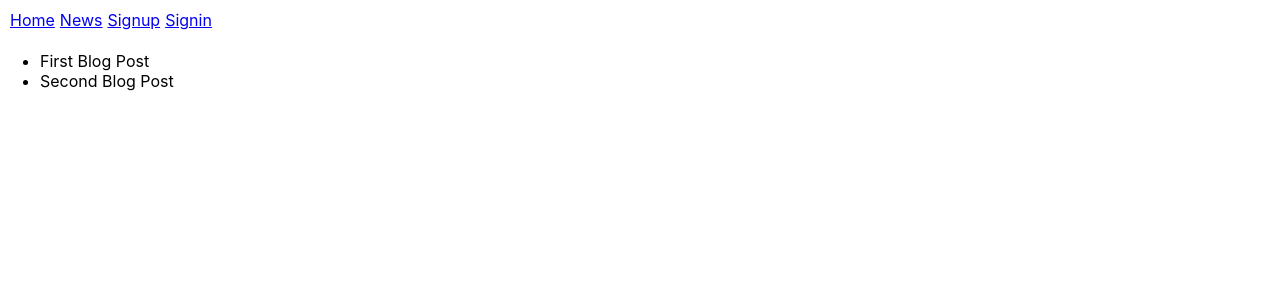
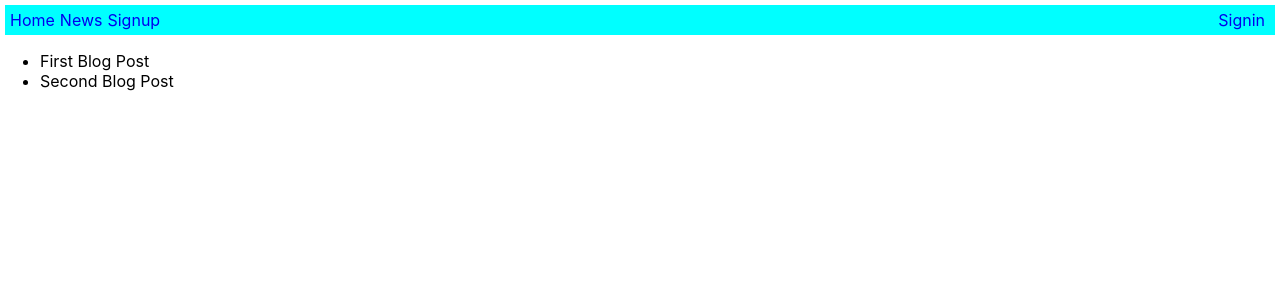
Before and after one commit to deepakkumaravelu/React-Blog-portal, a React (Create React App) app in the folder blogapp/: page / in a window 1280 px wide. Shown: the top 300 px of the page. Built offline with nearby package versions, Linux system fonts and the light colour scheme.

Commit message:
some css added to navbar

```diff
--- a/blogapp/src/App.css
+++ b/blogapp/src/App.css
@@ -1,9 +1,21 @@
+
 .nav{
+    position: sticky;
+    top: 0;
     list-style-type: none;
     margin:5px;
     padding:5px;
+    background-color:aqua;
+
 }
 .nav li{
     display: inline;
     margin-right: 5px;
+
 }
+.float{
+    float: right;
+}
+.nav li a{
+    text-decoration: none;
+}
--- a/blogapp/src/components/NavBar.jsx
+++ b/blogapp/src/components/NavBar.jsx
@@ -7,7 +7,7 @@ const NavBar = () => {
     <li><a href="#">Home</a></li>
     <li><a href="#">News</a></li>
     <li><a href="#">Signup</a></li>
-    <li><a href="#">Signin</a></li>
+    <li className='float'><a href="#">Signin</a></li>
 </ul>
     </div>
   )
```
